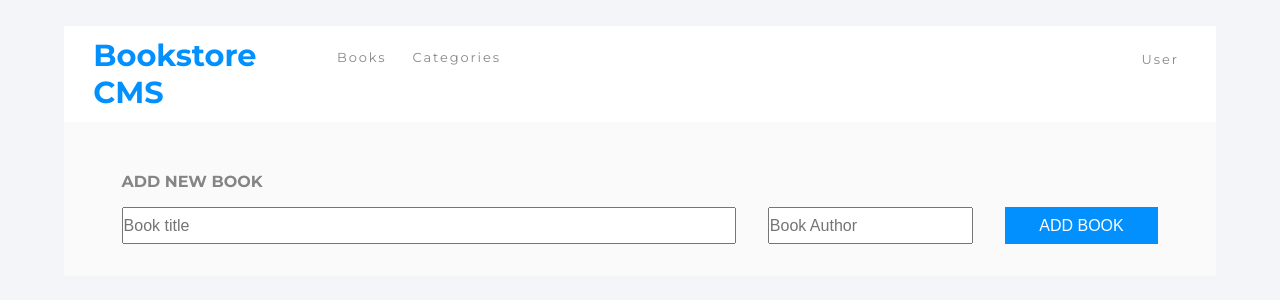
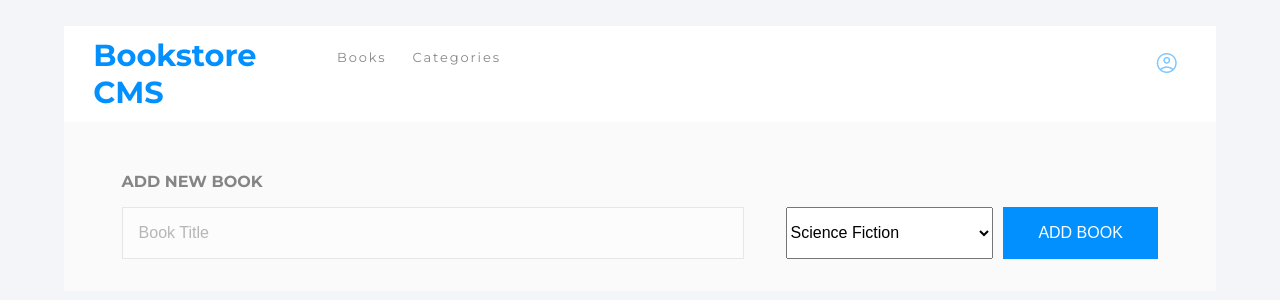
Before and after one commit to gjuliao/react_bookstore, a React (Create React App) app: page / in a window 1280 px wide. Shown: the top 300 px of the page. Built offline with nearby package versions, Linux system fonts and the light colour scheme.

Commit message:
Finished styling

```diff
--- a/public/index.html
+++ b/public/index.html
@@ -4,6 +4,7 @@
     <meta charset="utf-8" />
     <link rel="icon" href="%PUBLIC_URL%/favicon.ico" />
     <link href="https://fonts.googleapis.com/icon?family=Material+Icons" rel="stylesheet">
+    <link rel="stylesheet" href="https://fonts.googleapis.com/css2?family=Material+Symbols+Outlined:opsz,wght,FILL,GRAD@20..48,100..700,0..1,-50..200" />
     <meta name="viewport" content="width=device-width, initial-scale=1" />
     <meta name="theme-color" content="#000000" />
     <meta
--- a/src/components/Card.js
+++ b/src/components/Card.js
@@ -31,7 +31,7 @@ const Card = ({ title, author, id }) => {
         <div className="completed_tile">
           <CircularProgressbar className="circular" value={percentage} text={`${percentage}%`} />
           <div className="completed_tile_secondary">
-            <h1>8%</h1>
+            <h1>66%</h1>
             <h4>Completed</h4>
           </div>
         </div>
--- a/src/components/Form.js
+++ b/src/components/Form.js
@@ -26,8 +26,12 @@ const Form = () => {
       <br />
       <h1>ADD NEW BOOK</h1>
       <form className="book_form_inputs" onSubmit={handleSubmit}>
-        <input className="book_form_inputs_title" onChange={(e) => setTitle(e.target.value)} value={title} name="title" type="text" placeholder="Book title" required />
-        <input className="book_form_inputs_category" onChange={(e) => setAuthor(e.target.value)} value={author} name="author" type="text" placeholder="Book Author" required />
+        <input className="book_form_inputs_title" onChange={(e) => setTitle(e.target.value)} value={title} name="title" type="text" placeholder="Book Title" required />
+        <select id="genre" className="book_form_inputs_category" onChange={(e) => setAuthor(e.target.value)} value={author} name="genre" required>
+          <option value="Science Fiction">Science Fiction</option>
+          <option value="Fiction">Fiction</option>
+          <option value="Comedy">Comedy</option>
+        </select>
         <button type="submit">ADD BOOK</button>
       </form>
     </div>
--- a/src/components/Navbar.js
+++ b/src/components/Navbar.js
@@ -11,7 +11,11 @@ const Navbar = () => (
         <NavLink className="nav_link" to="/categories">Categories</NavLink>
       </ul>
     </div>
-    <div className="nav_list_user">User</div>
+    <div className="nav_list_user">
+      <span className="material-symbols-outlined">
+        account_circle
+      </span>
+    </div>
   </nav>
 );
 
--- a/src/index.css
+++ b/src/index.css
@@ -142,7 +142,6 @@ body {
 .completed_tile {
   display: flex;
   justify-content: space-around;
-  width: 15%;
   align-items: center;
 }
 
@@ -151,30 +150,49 @@ body {
   padding-bottom: 0.4%;
 }
 
+.completed_tile_secondary {
+  border-right: solid;
+  padding-right: 3em;
+  border-width: 1px;
+  border-color: lightgray;;
+}
+
 .completed_tile_secondary h1 {
   font-size: 2rem;
-  font-family: "Montserrat", sans-serif;
+  font-weight: 400;
+  font-family: "Roboto Slab", serif;
+  padding-left: 18%;
+  opacity: 0.7;
 }
 
 .circular {
   height: 4em;
-  color: #0290ff;;
+  color: #0290ff;
+  padding-right: 1em;
 }
 
 .completed_tile_secondary h4 {
-  font-size:.875rem;
-  opacity:.5;
+  font-size: .875rem;
+  opacity: .5;
+  font-family: "Roboto Slab", serif !important;
+  font-weight: 300;
 }
 
 .chapter_tile h4 {
   font-size:.813rem;
   opacity:.5;
   margin-bottom: -1rem;
+  font-family: "Roboto Slab", serif !important;
+  font-weight: 300;
+  padding-bottom: 6%;
 }
 
 .chapter_tile h3 {
   font-size:1rem;
   letter-spacing:.4px;
+  font-family: "Roboto Slab", serif !important;
+  font-weight: 300;
+  padding-bottom: 15%;
 }
 
 .chapter_tile button {
@@ -184,6 +202,8 @@ body {
   background-color:#0290ff;
   border-style: none;
   padding: 1em;
+  font-family: "Roboto Slab", serif !important;
+  font-weight: 300;
 }
 
 /* --Card--*/
@@ -243,3 +263,18 @@ body {
   padding-top: 2em;
   padding-bottom: 1em;
 }
+
+input[type=text] {
+  padding: 1em;
+  border: 1px solid lightgray;
+  opacity: 0.5;
+}
+
+.material-symbols-outlined {
+  color:#0290ff;
+  font-variation-settings:
+  'FILL' 0,
+  'wght' 400,
+  'GRAD' 0,
+  'opsz' 48
+}
```
